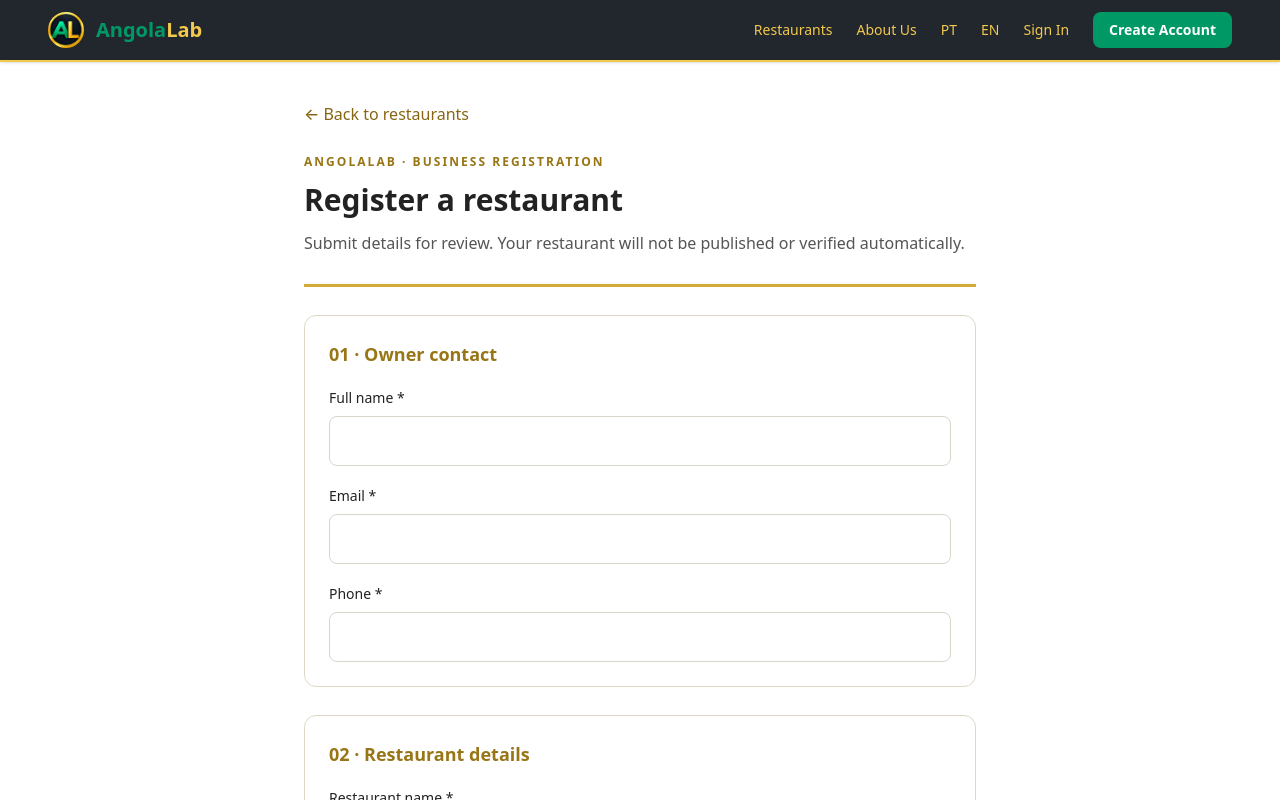
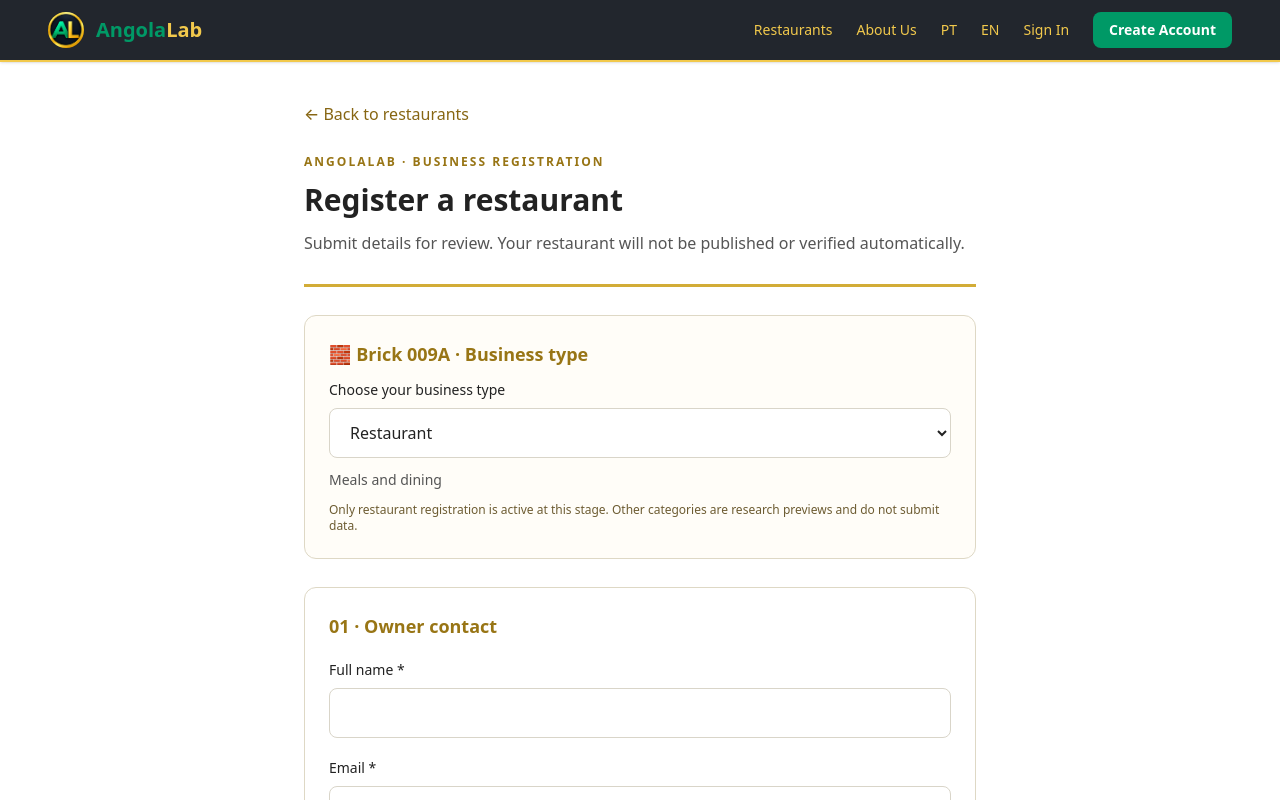
Before and after one commit to oswaldodeal/angolalab-restaurants, a Next.js app: page /en/restaurants/submit in a window 1280 px wide. Shown: the top 800 px of the page. Built offline with nearby package versions, Linux system fonts and the light colour scheme.

Commit message:
feat(brick-009A): preview business-type selection without enabling non-restaurant submissions

```diff
--- a/components/RestaurantRegistration.tsx
+++ b/components/RestaurantRegistration.tsx
@@ -3,6 +3,7 @@
 import { FormEvent, useState } from 'react';
 import Link from 'next/link';
 import { CITIES, COUNTRIES, CUISINES } from '@/lib/store';
+import { BUSINESS_TYPES, type BusinessType } from '@/lib/business-types';
 
 type Language = 'pt' | 'en';
 type Fields = {
@@ -25,6 +26,7 @@ const empty: Fields = {
 export default function RestaurantRegistration({ language }: { language: Language }) {
   const pt = language === 'pt';
   const [form, setForm] = useState<Fields>(empty);
+  const [businessType, setBusinessType] = useState<BusinessType>('restaurant');
   const [saving, setSaving] = useState(false);
   const [submitted, setSubmitted] = useState(false);
   const [error, setError] = useState('');
@@ -40,6 +42,8 @@ export default function RestaurantRegistration({ language }: { language: Languag
 
   async function submit(event: FormEvent<HTMLFormElement>) {
     event.preventDefault();
+    // Non-restaurant categories are research previews, not active registration.
+    if (businessType !== 'restaurant') return;
     setSaving(true);
     setError('');
     try {
@@ -77,6 +81,22 @@ export default function RestaurantRegistration({ language }: { language: Languag
             : 'Submit details for review. Your restaurant will not be published or verified automatically.'}
         </p>
 
+        {!submitted && (
+          <section className="mb-7 rounded-xl border border-[#ded8c5] bg-[#fffdf8] p-6" aria-label={pt ? 'Tipo de negócio' : 'Business type'}>
+            <h2 className="mb-3 text-lg font-semibold text-[#987515]">{pt ? '🧱 Brick 009A · Tipo de negócio' : '🧱 Brick 009A · Business type'}</h2>
+            <label htmlFor="businessType" className={labelClass}>{pt ? 'Escolha o tipo de negócio' : 'Choose your business type'}</label>
+            <select id="businessType" className={inputClass} value={businessType} onChange={(event) => setBusinessType(event.target.value as BusinessType)}>
+              {BUSINESS_TYPES.map((type) => <option key={type.id} value={type.id}>{type[language]}</option>)}
+            </select>
+            <p className="mt-3 text-sm text-[#555]">
+              {BUSINESS_TYPES.find((type) => type.id === businessType)?.[pt ? 'focusPt' : 'focusEn']}
+            </p>
+            <p className="mt-3 text-xs text-[#6d5c32]">
+              {pt ? 'Nesta fase, apenas o registo de restaurantes está ativo. As outras categorias são exemplos de investigação, sem envio de dados.' : 'Only restaurant registration is active at this stage. Other categories are research previews and do not submit data.'}
+            </p>
+          </section>
+        )}
+
         {submitted ? (
           <div role="status" className="rounded-xl border border-[#ded8c5] bg-[#fffaf0] p-8">
             <h2 className="mb-3 text-2xl font-semibold">{pt ? 'Registo recebido' : 'Registration received'}</h2>
@@ -89,6 +109,16 @@ export default function RestaurantRegistration({ language }: { language: Languag
               {pt ? 'Ver restaurantes' : 'Browse restaurants'}
             </Link>
           </div>
+        ) : businessType !== 'restaurant' ? (
+          <section className="rounded-xl border border-[#ded8c5] bg-[#fbf7ed] p-7" role="status">
+            <h2 className="text-xl font-semibold">{pt ? 'Categoria em preparação' : 'Category in research'}</h2>
+            <p className="mt-3 text-sm leading-relaxed text-[#555]">
+              {pt ? 'Estamos a estudar como adaptar os perfis Básico e Verificado a este tipo de negócio. Ainda não é possível enviar um registo nesta categoria.' : 'We are researching how Basic and Verified profiles should adapt to this business type. Registration for this category is not available yet.'}
+            </p>
+            <button type="button" onClick={() => setBusinessType('restaurant')} className="mt-5 rounded-lg border border-[#b18a23] bg-white px-5 py-3 text-sm font-semibold text-[#75570d]">
+              {pt ? 'Voltar ao registo de restaurante' : 'Return to restaurant registration'}
+            </button>
+          </section>
         ) : (
           <form onSubmit={submit} className="space-y-7">
             <section className="rounded-xl border border-[#ded8c5] p-6">
```
